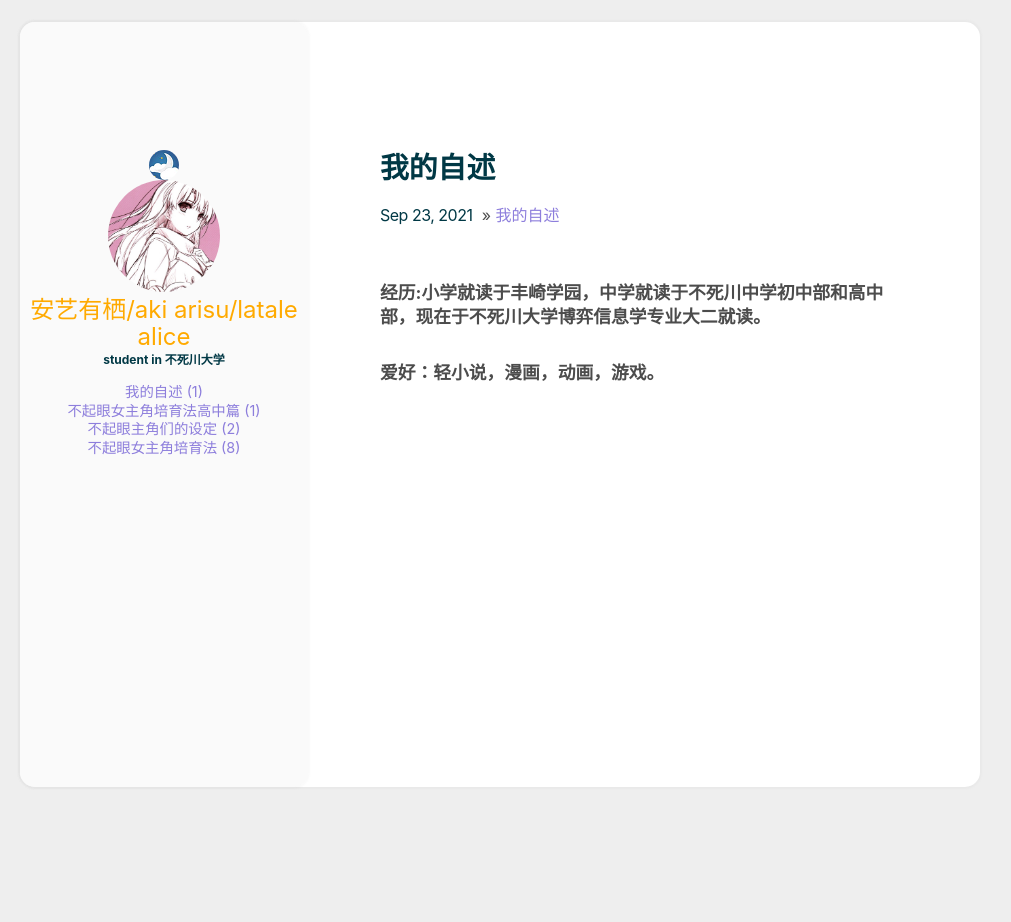
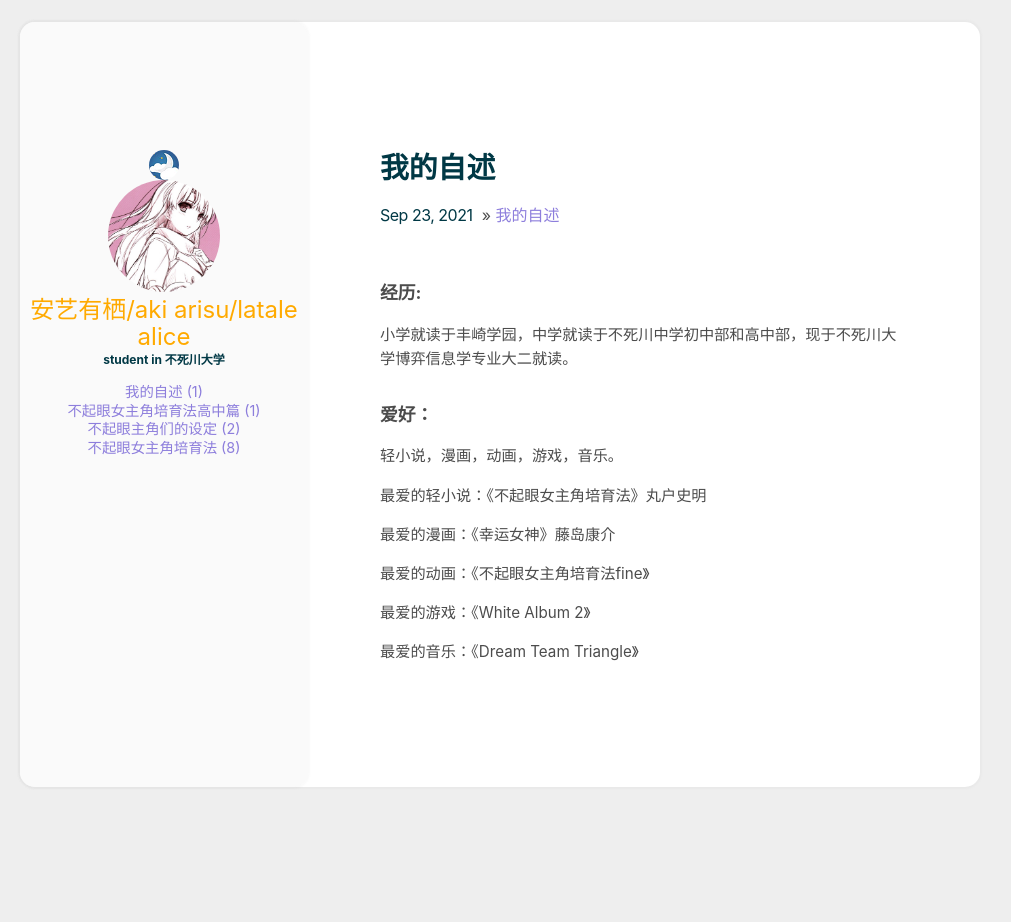
Before and after one commit to latalealice/latalealice.github.io, a Jekyll site: the page built from _posts/2021-9-23-我的自述.md, in a window 1280 px wide. Shown: the whole page, without its empty margins (140-1151 px from the left). Built offline with Jekyll 4.4.1, drawn with Linux system fonts in a browser that asks for light colours.

Commit message:
Update 2021-9-23-我的自述.md

```diff
--- a/_posts/2021-9-23-我的自述.md
+++ b/_posts/2021-9-23-我的自述.md
@@ -5,5 +5,17 @@ title: 我的自述
 ---
 
 
-### 经历:小学就读于丰崎学园，中学就读于不死川中学初中部和高中部，现在于不死川大学博弈信息学专业大二就读。
-### 爱好：轻小说，漫画，动画，游戏。
+### 经历:
+小学就读于丰崎学园，中学就读于不死川中学初中部和高中部，现于不死川大学博弈信息学专业大二就读。
+### 爱好：
+轻小说，漫画，动画，游戏，音乐。
+
+最爱的轻小说：《不起眼女主角培育法》丸户史明
+
+最爱的漫画：《幸运女神》藤岛康介
+
+最爱的动画：《不起眼女主角培育法fine》
+
+最爱的游戏：《White Album 2》
+
+最爱的音乐：《Dream Team Triangle》
```
